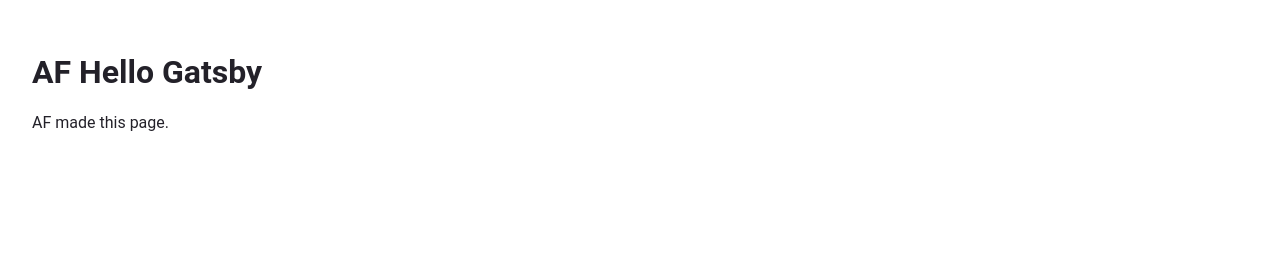
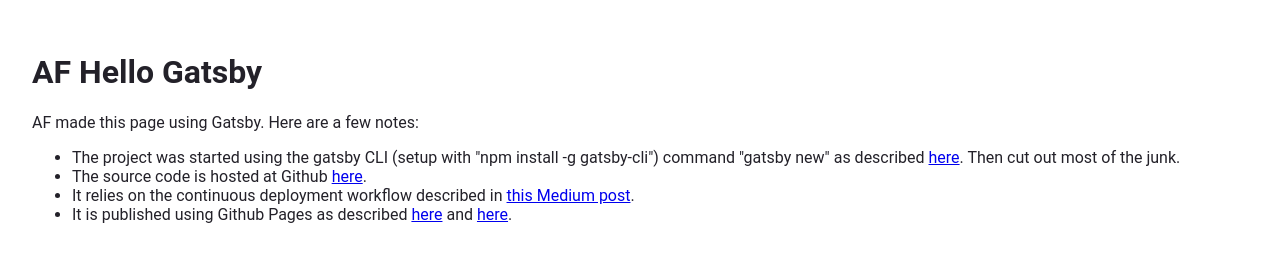
Before and after one commit to adamfinkelstein/hello-gatsby, a Gatsby site: page / in a window 1280 px wide. Built offline with nearby package versions, Linux system fonts and the light colour scheme; Gatsby itself is replaced by a stand-in of ours.

Commit message:
add brief description and links

```diff
--- a/src/pages/index.js
+++ b/src/pages/index.js
@@ -12,7 +12,27 @@ const IndexPage = () => {
       <h1>
         AF Hello Gatsby
       </h1>
-      <p>AF made this page.</p>
+      <p>AF made this page using Gatsby. Here are a few notes:
+        <ul>
+        <li>
+          The project was started using the gatsby CLI (setup with "npm install -g gatsby-cli") command "gatsby new" as described&nbsp;
+          <a href="https://www.gatsbyjs.com/docs/tutorial/getting-started/part-1/">here</a>. Then cut out most of the junk.
+        </li>
+        <li>
+          The source code is hosted at Github&nbsp;
+          <a href="https://github.com/adamfinkelstein/hello-gatsby">here</a>.
+        </li>
+        <li>
+          It relies on the continuous deployment workflow described in&nbsp;
+          <a href="https://medium.com/@sam-king/deploying-a-gatsby-site-to-github-pages-using-github-actions-ci-cd-be0465a8cdb8">this Medium post</a>.
+        </li>
+        <li>
+          It is published using Github Pages as described&nbsp;
+          <a href="https://docs.github.com/en/pages/getting-started-with-github-pages/creating-a-github-pages-site">here</a> and&nbsp;
+          <a href="https://docs.github.com/en/pages/getting-started-with-github-pages/configuring-a-publishing-source-for-your-github-pages-site">here</a>.
+        </li>
+        </ul>
+      </p>
     </main>
   )
 }
```
Also changed, not shown: README.md.
